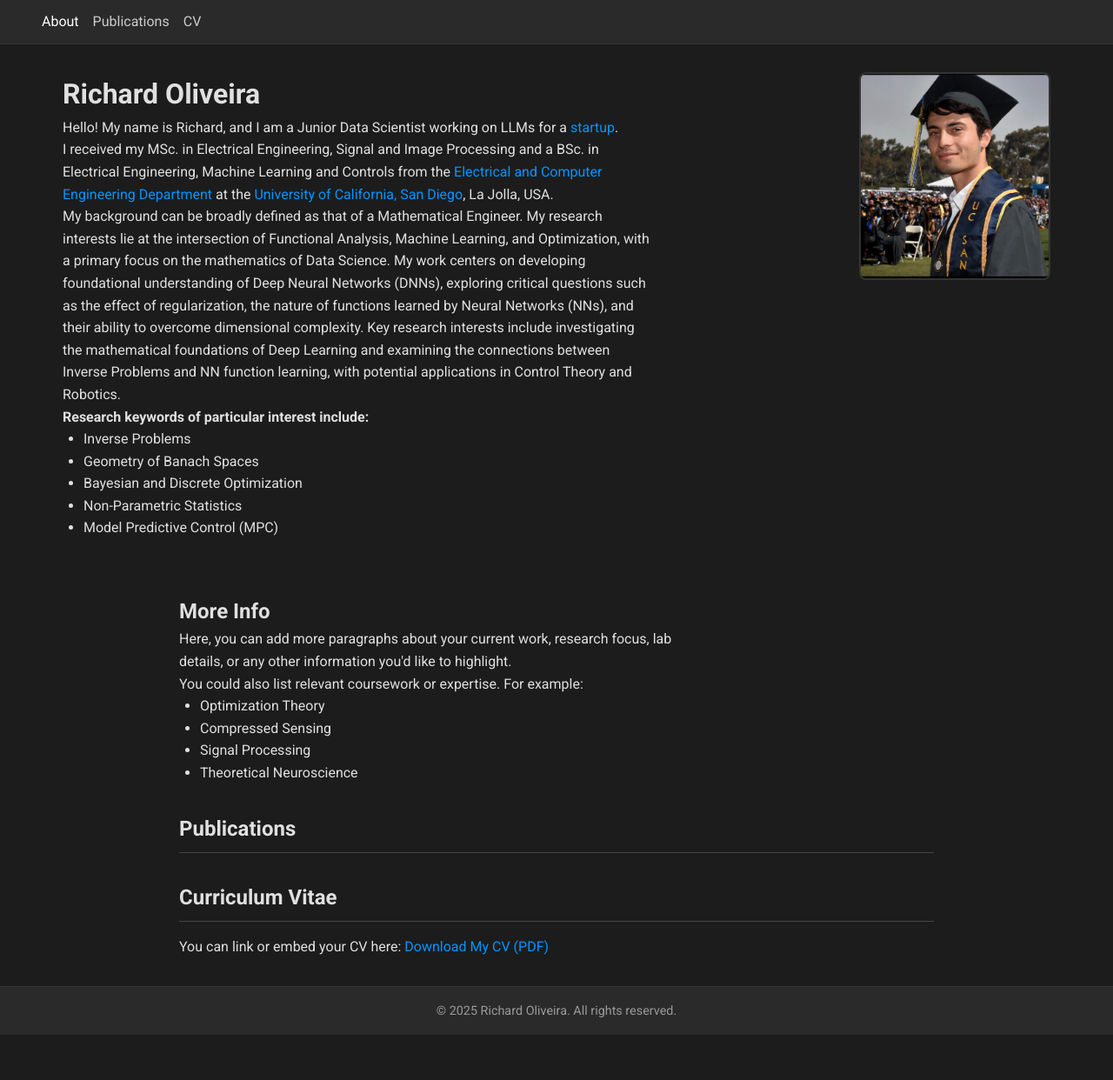
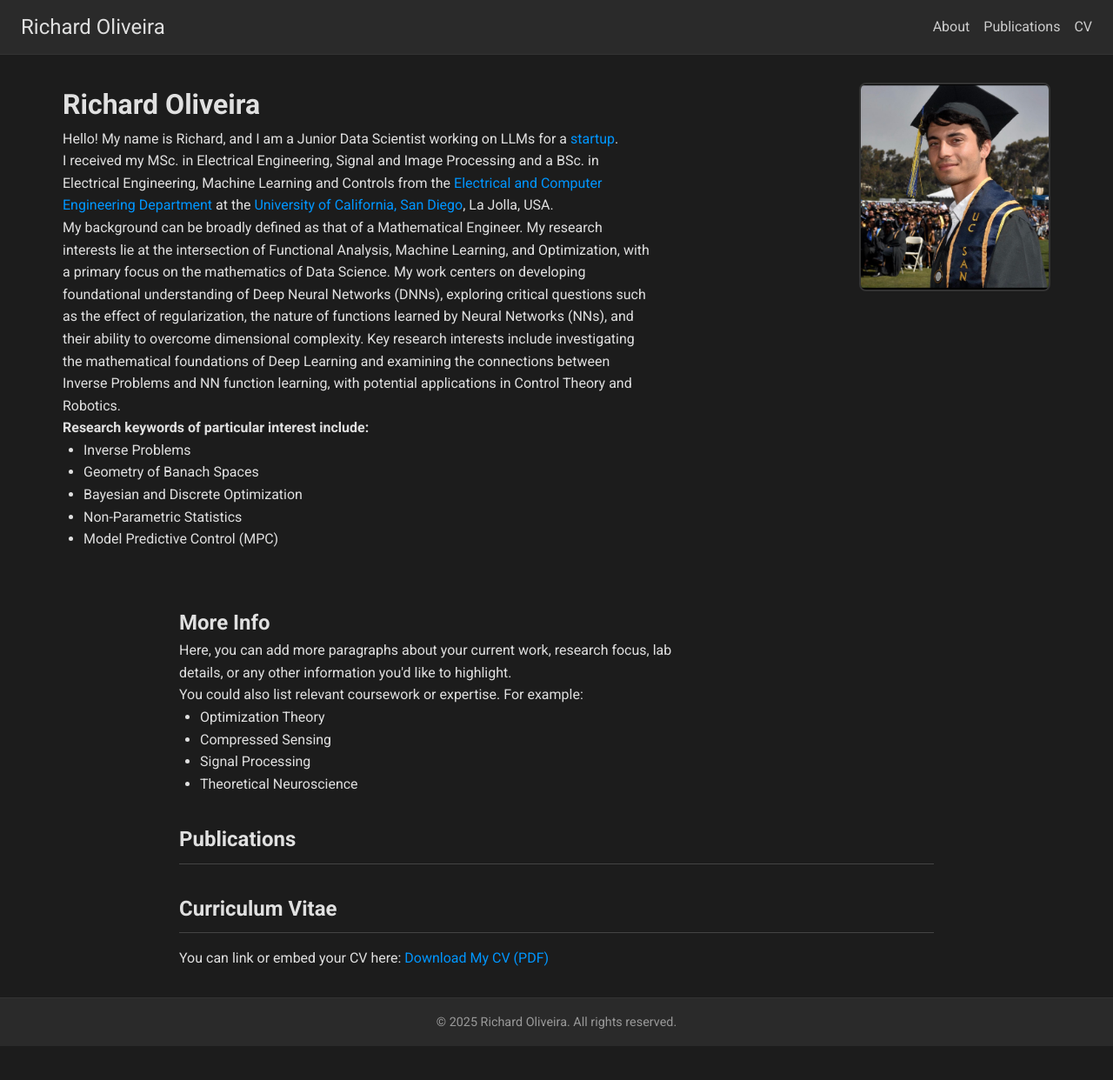
Before and after one commit to raolivei13/website_rich, a Jekyll site: the page index.html, which Jekyll copies as it is, in a window 1280 px wide and 1251 px high. Shown: the top 1242 px of the window at 87% size. Built offline with Jekyll 4.4.1, drawn with Linux system fonts in a browser that asks for light colours.

Commit message:
Update index.html

```diff
--- a/index.html
+++ b/index.html
@@ -17,18 +17,18 @@
 
   <!-- Navigation Bar -->
 <nav class="navbar">
+  <div class="navbar-left">
+    <h2 class="site-name">Richard Oliveira</h2>
+  </div>
   <div class="navbar-right">
     <ul class="nav-links">
-        <li><a href="#About" class="active-link">About</a></li>
-        <li><a href="#publications">Publications</a></li>
-        <li><a href="#cv">CV</a></li>
-        <!--
-          Add more items if you wish, e.g.,
-          <li><a href="#blog">Blog</a></li>
-        -->
+      <li><a href="#about" class="nav-link">About</a></li>
+      <li><a href="#publications" class="nav-link">Publications</a></li>
+      <li><a href="#cv" class="nav-link">CV</a></li>
     </ul>
   </div>
 </nav>
+
 
 
 <header class="header-section" id="about">
```
Lines whose indentation alone changed are shown as unchanged.
